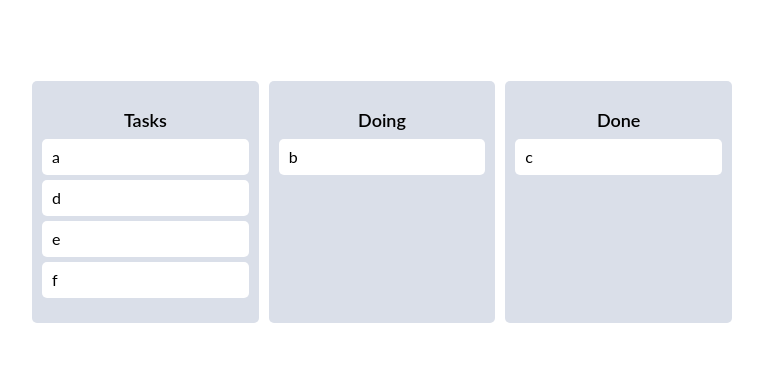
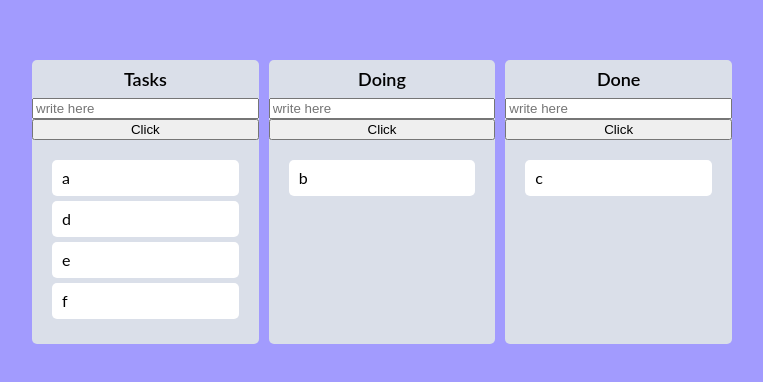
Before and after one commit to sbbtt/dnd, a React (Create React App) app: page / in a window 1280 px wide. Shown: the part 198-580 px from the top of the page, without its empty margins (258-1021 px from the left). Built offline with nearby package versions, Linux system fonts and the light colour scheme.

Commit message:
css수정 및 etc
아메리칸 팔렛트 이용한 css 색상수정
input value 전달을 위한 기본 ref 세팅

```diff
--- a/src/App.tsx
+++ b/src/App.tsx
@@ -28,6 +28,7 @@ function App() {
   const onDragEnd = (info:DropResult) => {
     console.log('info?',info)
     const { destination, draggableId, source } = info;
+    if (!destination) return;
     if(destination?.droppableId === source.droppableId){
       //check the same board movement
       setTodos(allBoards=>{
@@ -41,7 +42,21 @@ function App() {
           [source.droppableId]: boardCopy
         }
       })
-
+    }
+    if(destination?.droppableId !== source.droppableId){
+      //cross boards event
+      setTodos((allBoards)=>{
+        //find where it begins(source), where to go(target)
+        const sourceBoard = [...allBoards[source.droppableId]]
+        const targetBoard = [...allBoards[destination.droppableId]]
+        sourceBoard.splice(source.index, 1)
+        targetBoard.splice(destination.index, 0, draggableId)
+        return{
+          ...allBoards,
+          [source.droppableId]: sourceBoard,
+          [destination.droppableId]: targetBoard,
+        }
+      })
     }
   };
   return (
--- a/src/Components/Board.tsx
+++ b/src/Components/Board.tsx
@@ -1,13 +1,16 @@
 import { Droppable } from '@hello-pangea/dnd'
-import React from 'react'
+import { type } from 'os';
+import React, {useRef} from 'react'
 import styled from 'styled-components';
 import DraggableCard from './DraggableCard'
+
 const Wrapper = styled.div`
-  padding: 20px 10px;
-  padding-top: 30px;
+  padding-top: 10px;
   background-color: ${(props) => props.theme.boardColor};
   border-radius: 5px;
   min-height: 200px;
+  display: flex;
+  flex-direction: column;
 `;
 const Title = styled.h2`
   text-align: center;
@@ -15,22 +18,49 @@ const Title = styled.h2`
   margin-bottom: 10px;
   font-size: 18px;
 `;
+interface IArea {
+  isDraggingOver: boolean;
+  isDraggingFromThisWith: boolean;
+}
+const Area = styled.div<IArea>`
+  background-color: ${(props) =>
+    props.isDraggingOver
+      ? "#6c5ce7"
+      : props.isDraggingFromThisWith
+      ? "#636e72"
+      : "transparent"};
+  flex-grow: 1;
+  transition: background-color 0.3s ease-in-out;
+  padding: 20px;
+`;
 interface IBoardProps{
     todos: string[];
     boardId: string;
 }
 export const Board = ({todos, boardId}:IBoardProps) => {
+  const inputEl = useRef<HTMLInputElement>(null);
+  const onButtonClick = () => {
+    inputEl.current?.focus()
+  }
   return (
     <Droppable droppableId={boardId}>
-    {(provided) => (
+      {(provided, info) => (
         <Wrapper ref={provided.innerRef} {...provided.droppableProps}>
           <Title>{boardId}</Title>
+          <input placeholder='write here' type='text' ref={inputEl }
+           />
+           <button onClick={onButtonClick}>Click</button>
+          <Area
+            isDraggingOver={info.isDraggingOver}
+            isDraggingFromThisWith={Boolean(info.draggingFromThisWith)}
+          >
             {todos.map((val, index) => (
-          <DraggableCard key={val} index={index} value={val}/>
+              <DraggableCard key={val} index={index} value={val} />
             ))}
             {provided.placeholder}
+          </Area>
         </Wrapper>
       )}
     </Droppable>
-  )
+  );
 }
--- a/src/Components/DraggableCard.tsx
+++ b/src/Components/DraggableCard.tsx
@@ -1,11 +1,12 @@
 import { Draggable } from '@hello-pangea/dnd'
 import React from 'react';
 import styled from 'styled-components';
-const Card = styled.div`
+const Card = styled.div<{isDragging: boolean}>`
   border-radius: 5px;
   padding: 10px 10px;
-  background-color: ${(props) => props.theme.cardColor};
+  background-color: ${(props) => props.isDragging ? '#ff6b6b' : props.theme.cardColor};
   margin-bottom: 5px;
+  box-shadow: ${props => props.isDragging ? '0px 2px 5px rgba(0,0,0,0.2)' : 'none'};
 `;
 
 interface IDraggableCardProps {
@@ -16,8 +17,9 @@ interface IDraggableCardProps {
 function DraggableCard({value, index}:IDraggableCardProps) {
   return (
     <Draggable draggableId={value} index={index} key={value}>
-                      {(provided) => (
+                      {(provided, info) => (
                         <Card
+                        isDragging={info.isDragging}
                           ref={provided.innerRef}
                           {...provided.draggableProps}
                           {...provided.dragHandleProps}
--- a/src/index.tsx
+++ b/src/index.tsx
@@ -36,7 +36,7 @@ footer, header, hgroup, menu, nav, section {
 body {
 	line-height: 1;
   font-family: 'Lato', sans-serif;
-  /* background-color: aliceblue; */
+  background-color: #a29bfe;
   color: black
 }
 ol, ul {
```
Also changed, not shown: src/logo.svg (deleted), 1 other file (tests, documents, lock files or other folders). Lines whose indentation alone changed are shown as unchanged.
